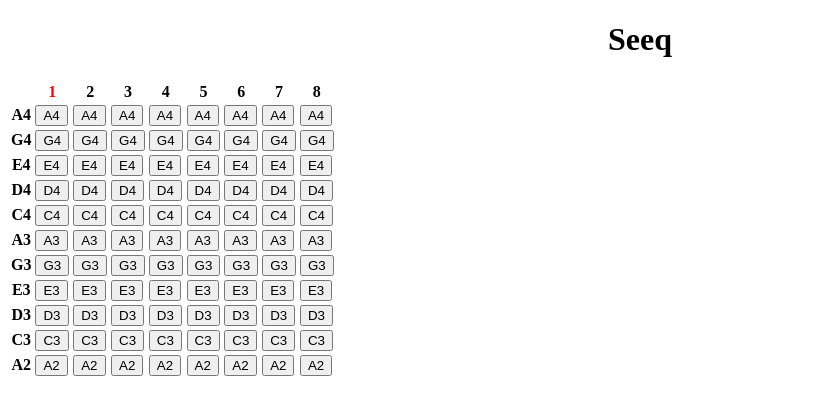
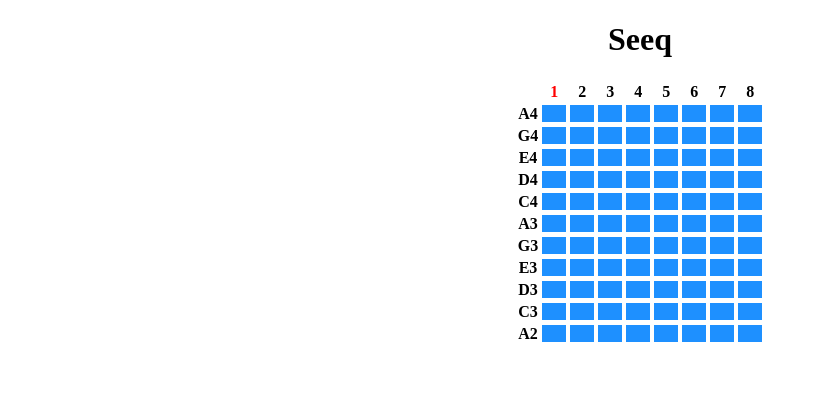
Before and after one commit to nmatte/seeq, an Angular app: page / in a window 1280 px wide. Shown: the top 414 px of the page, without its empty margins (0-814 px from the left). Built offline with nearby package versions, Linux system fonts and the light colour scheme.

Commit message:
Make the tone matrix prettier.

```diff
--- a/src/app/soundtest/soundtest.component.css
+++ b/src/app/soundtest/soundtest.component.css
@@ -3,5 +3,18 @@
 }
 
 .beat-cell {
-    color: red;
+    outline: none;
+    border: none;
+    color: black;
+    background-color: dodgerblue;
+    padding-left: 20px;
 }
+
+.beat-cell--active {
+    background-color: blue;
+    color: white;
+}
+
+.matrix-table {
+    margin: auto;
+}
--- a/src/app/soundtest/soundtest.component.html
+++ b/src/app/soundtest/soundtest.component.html
@@ -1,4 +1,4 @@
-<table>
+<table class="matrix-table">
   <tr>
     <th></th>
     <th *ngFor="let col of toneMatrix.cols"
@@ -7,8 +7,9 @@
   <tr *ngFor="let note of toneMatrix.notes">
     <th>{{note}}</th>
     <td *ngFor="let col of toneMatrix.cols">
-      <button (click)="matrixToggle(note, col)"
-      [ngClass]="{'beat-cell': isEnabled(note, col)}">{{note}}</button>
+      <span (click)="matrixToggle(note, col)"
+      class="beat-cell"
+      [ngClass]="{'beat-cell--active': isEnabled(note, col)}">&nbsp;</span>
     </td>
   </tr>
 </table>
```
